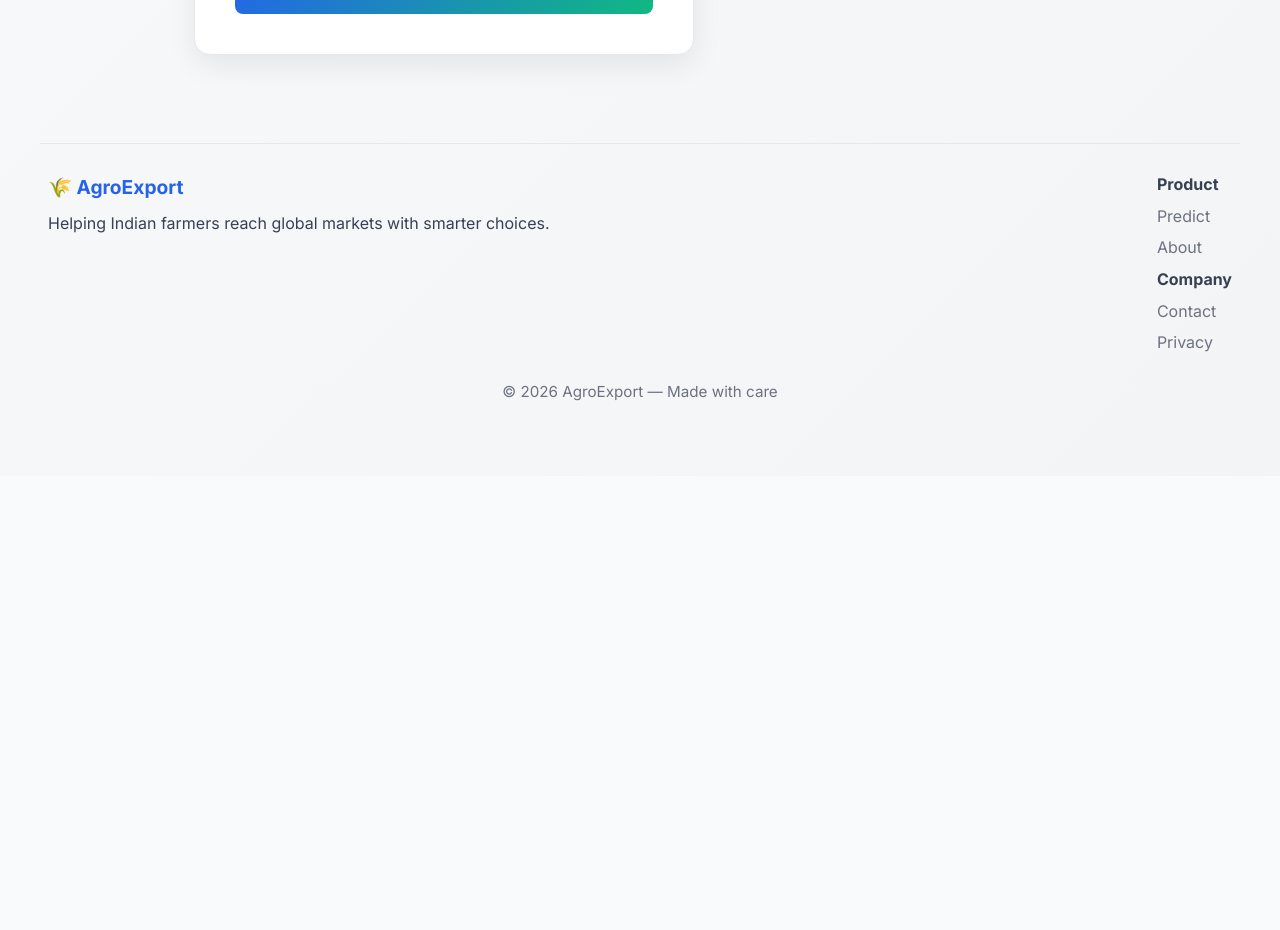
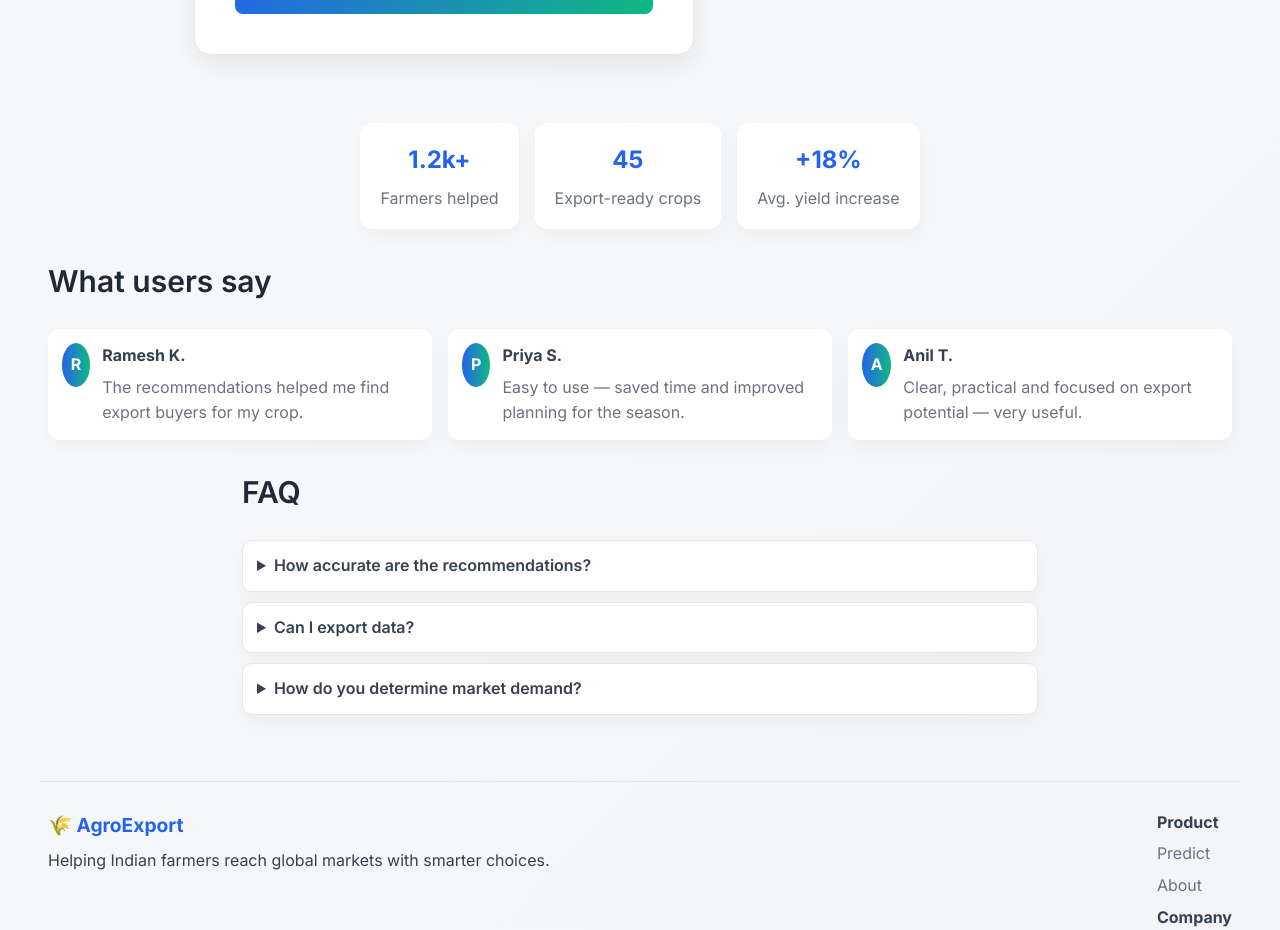
Before and after one commit to AdityaRaj-03/-Export-Oriented-Indian-Agro-Value-Optimization-System, a React (Vite) app: page / in a window 1280 px wide. Shown: the part 880-1810 px from the top of the page. Before the commit the page ends 1356 px from the top, so only its background shows below. Built offline with nearby package versions, Linux system fonts and the light colour scheme.

Commit message:
Updated about page

```diff
--- /dev/null
+++ b/src/components/FAQ.jsx
@@ -0,0 +1,26 @@
+function FAQ() {
+  const faqs = [
+    { q: "How accurate are the recommendations?", a: "This prototype uses heuristics; consider it a planning aid, not a guarantee."
+    },
+    { q: "Can I export data?", a: "Not yet — but CSV export and API endpoints are planned features."
+    },
+    { q: "How do you determine market demand?", a: "Market heuristics are currently simulated; we'll add real market signals later."
+    }
+  ];
+
+  return (
+    <section className="faq">
+      <h2>FAQ</h2>
+      <div className="faq-list">
+        {faqs.map((f, i) => (
+          <details key={i} className="faq-item">
+            <summary>{f.q}</summary>
+            <p>{f.a}</p>
+          </details>
+        ))}
+      </div>
+    </section>
+  );
+}
+
+export default FAQ;
--- /dev/null
+++ b/src/components/Stats.jsx
@@ -0,0 +1,22 @@
+function Stats() {
+  const stats = [
+    { label: "Farmers helped", value: "1.2k+" },
+    { label: "Export-ready crops", value: "45" },
+    { label: "Avg. yield increase", value: "+18%" },
+  ];
+
+  return (
+    <section className="stats">
+      <div className="stats-grid">
+        {stats.map((s, i) => (
+          <div key={i} className="stat-card">
+            <div className="stat-value">{s.value}</div>
+            <div className="stat-label">{s.label}</div>
+          </div>
+        ))}
+      </div>
+    </section>
+  );
+}
+
+export default Stats;
--- /dev/null
+++ b/src/components/Testimonials.jsx
@@ -0,0 +1,26 @@
+function Testimonials() {
+  const items = [
+    { name: "Ramesh K.", text: "The recommendations helped me find export buyers for my crop." },
+    { name: "Priya S.", text: "Easy to use — saved time and improved planning for the season." },
+    { name: "Anil T.", text: "Clear, practical and focused on export potential — very useful." },
+  ];
+
+  return (
+    <section className="testimonials">
+      <h2>What users say</h2>
+      <div className="test-list">
+        {items.map((it, i) => (
+          <div key={i} className="test-card">
+            <div className="test-avatar">{it.name.split(' ')[0][0]}</div>
+            <div>
+              <strong>{it.name}</strong>
+              <p>{it.text}</p>
+            </div>
+          </div>
+        ))}
+      </div>
+    </section>
+  );
+}
+
+export default Testimonials;
--- a/src/pages/About.jsx
+++ b/src/pages/About.jsx
@@ -1,11 +1,42 @@
+import "../style/Home.css";
+import Avatar from "../assets/aditya-avatar.svg";
+
 function About() {
   return (
-    <div className="page">
-      <h1>About This Project</h1>
-      <p>
-        This system helps farmers select profitable export crops based on soil,
-        climate, and market demand.
-      </p>
+    <div className="page about-page">
+      <div className="about-grid">
+        <div className="about-photo-wrap">
+          <img src={Avatar} alt="Aditya Raj" className="about-photo" />
+        </div>
+
+        <div className="about-content">
+          <h1>About the Creator — Aditya Raj</h1>
+          <p>
+            Aditya Raj is a product-minded developer and agritech enthusiast who
+            built this tool to help Indian farmers choose export-ready crops.
+            He blends domain research with pragmatic engineering to ship
+            solutions that are simple, reliable, and impactful.
+          </p>
+
+          <h2>Life & Journey</h2>
+          <ul className="timeline">
+            <li>
+              <strong>Grew up close to agriculture</strong>
+              <p>Early exposure to farming communities inspired a focus on practical tools.</p>
+            </li>
+            <li>
+              <strong>Education & Tech</strong>
+              <p>Studied engineering and moved into full-stack development, focusing on data-driven apps.</p>
+            </li>
+            <li>
+              <strong>Building for impact</strong>
+              <p>Combines market research with product design to support export-oriented farming.</p>
+            </li>
+          </ul>
+
+          <p className="about-cta">Want to collaborate? Reach out — Aditya is open to partnerships.</p>
+        </div>
+      </div>
     </div>
   );
 }
--- a/src/pages/HomePage.jsx
+++ b/src/pages/HomePage.jsx
@@ -2,6 +2,9 @@ import { useState } from "react";
 import CropForm from "../components/CropForm";
 import Result from "../components/Result";
 import Footer from "../components/Footer";
+import Testimonials from "../components/Testimonials";
+import Stats from "../components/Stats";
+import FAQ from "../components/FAQ";
 import "../style/Home.css";
 
 function HomePage() {
@@ -73,7 +76,13 @@ function HomePage() {
         </aside>
       </div>
 
+      <Stats />
+
       <Result result={result} />
+
+      <Testimonials />
+
+      <FAQ />
 
       <Footer />
     </div>
--- a/src/style/Home.css
+++ b/src/style/Home.css
@@ -224,3 +224,38 @@ form button:active {
   .hero-art { display: none; }
   .nav-container { padding: 0 20px; }
 }
+
+/* Stats */
+.stats { max-width: 1280px; margin: 28px auto; padding: 0 8px; }
+.stats-grid { display: flex; gap: 16px; justify-content: center; }
+.stat-card { background: white; padding: 18px 20px; border-radius: 12px; box-shadow: 0 8px 22px rgba(0,0,0,0.04); text-align: center; min-width: 140px; }
+.stat-value { font-size: 1.5rem; font-weight: 700; color: var(--primary); }
+.stat-label { color: var(--text-light); margin-top: 6px; }
+
+/* Testimonials */
+.testimonials { max-width: 1280px; margin: 28px auto; padding: 0 8px; }
+.test-list { display: grid; grid-template-columns: repeat(auto-fit,minmax(220px,1fr)); gap: 16px; }
+.test-card { background: white; padding: 14px; border-radius: 12px; display:flex; gap:12px; align-items:flex-start; box-shadow: 0 8px 20px rgba(0,0,0,0.04); }
+.test-avatar { width:44px; height:44px; border-radius:50%; background:linear-gradient(90deg,var(--primary),var(--secondary)); color:white; display:flex; align-items:center; justify-content:center; font-weight:700; }
+.test-card strong { display:block; }
+.test-card p { margin:6px 0 0; color:var(--text-light); }
+
+/* FAQ */
+.faq { max-width: 820px; margin: 28px auto; padding: 0 12px 18px; }
+.faq-list { display: grid; gap: 10px; }
+.faq-item { background: white; padding: 12px 14px; border-radius: 10px; box-shadow: 0 8px 20px rgba(0,0,0,0.04); border:1px solid var(--border); }
+.faq-item summary { cursor: pointer; font-weight:600; outline:none; }
+.faq-item p { margin:8px 0 0; color:var(--text-light); }
+
+/* About page tweaks */
+.about-page .about-grid { display: grid; grid-template-columns: 220px 1fr; gap: 28px; align-items: start; max-width: 1100px; margin: 0 auto; }
+.about-photo { width: 200px; border-radius: 12px; border: 6px solid rgba(37,99,235,0.06); display:block; }
+.about-photo-wrap { display:flex; justify-content:center; }
+.timeline { list-style: none; padding: 0; margin: 12px 0 0; display: grid; gap: 12px; }
+.timeline li p { margin: 6px 0 0; color: var(--text-light); }
+.about-cta { margin-top: 18px; font-weight:600; color:var(--primary); }
+
+@media (max-width: 960px) {
+  .about-page .about-grid { grid-template-columns: 1fr; }
+  .about-photo { width: 120px; margin: 0 0 8px; }
+}
```
Also changed, not shown: src/assets/aditya-avatar.svg (added).
